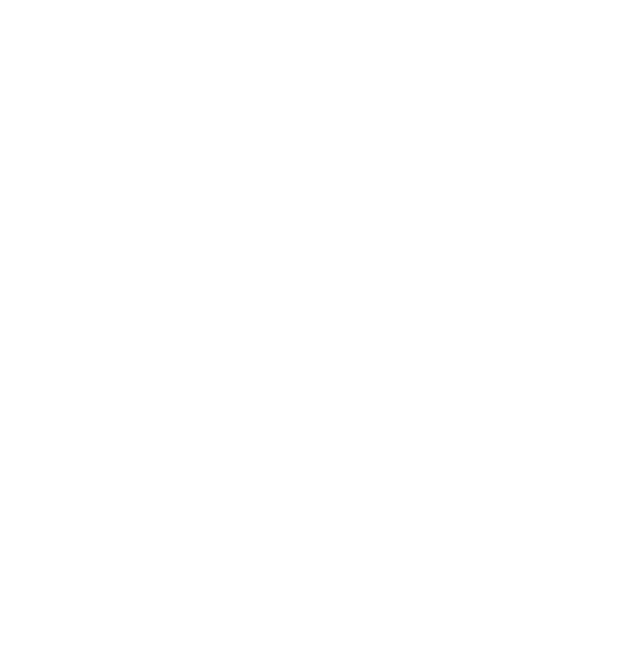
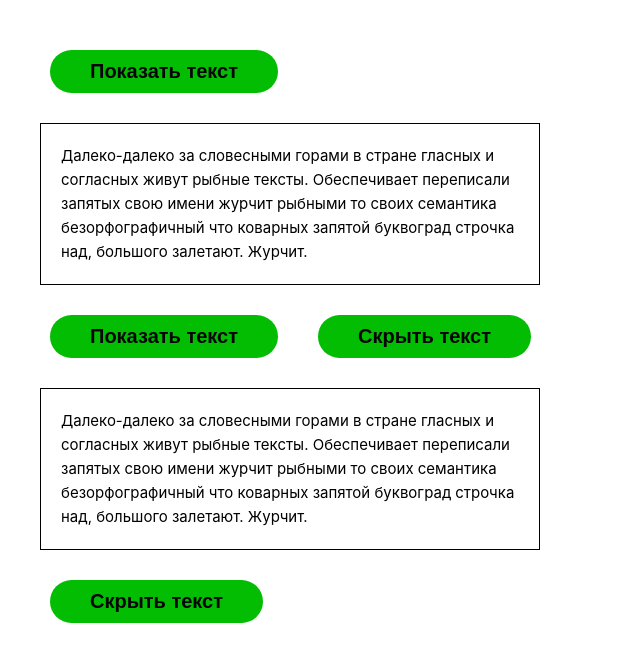
Before and after one commit to aanddi/vue3_exercises, a Vue app in the folder vue3/: page / in a window 1280 px wide. Shown: the top 662 px of the page, without its empty margins (0-640 px from the left). Built offline with nearby package versions, Linux system fonts and the light colour scheme.

Commit message:
Реактивное условие в Vue

```diff
--- a/vue3/src/App.vue
+++ b/vue3/src/App.vue
@@ -3,24 +3,51 @@ export default {
   name: 'App',
   data() {
     return {
-      visible: true,
+      visible1: false,
+      visible2: true,
     }
   },
 
   computed: {
-
   },
   methods: {
+    showItem1: function () {
+      this.visible1 = true;
+    },
 
+    hideItem2: function () {
+      this.visible2 = false;
+    },
+
+    showItem2: function () {
+      this.visible2 = true;
+    },
   }
 }
 </script>
 
 <template>
 
-<p class="box" v-if="!visible">
+<p class="box" v-if="visible1">
   Далеко-далеко за словесными горами в стране гласных и согласных живут рыбные тексты. Обеспечивает переписали запятых свою имени журчит рыбными то своих семантика безорфографичный что коварных запятой буквоград строчка над, большого залетают. Журчит.
 </p>
+<button class="link" @click="showItem1">Показать текст</button>
+
+<br>
+
+<p class="box" v-if="visible2">
+  Далеко-далеко за словесными горами в стране гласных и согласных живут рыбные тексты. Обеспечивает переписали запятых свою имени журчит рыбными то своих семантика безорфографичный что коварных запятой буквоград строчка над, большого залетают. Журчит.
+</p>
+<button class="link" @click="showItem2">Показать текст</button>
+<button class="link" @click="hideItem2">Скрыть текст</button>
+
+<br>
+
+<p class="box" v-if="visible2">
+  Далеко-далеко за словесными горами в стране гласных и согласных живут рыбные тексты. Обеспечивает переписали запятых свою имени журчит рыбными то своих семантика безорфографичный что коварных запятой буквоград строчка над, большого залетают. Журчит.
+</p>
+<button class="link" @click="showItem2" v-if="!visible2">Показать текст</button>
+<button class="link" @click="hideItem2" v-if="visible2">Скрыть текст</button>
 
 </template>
 
```
